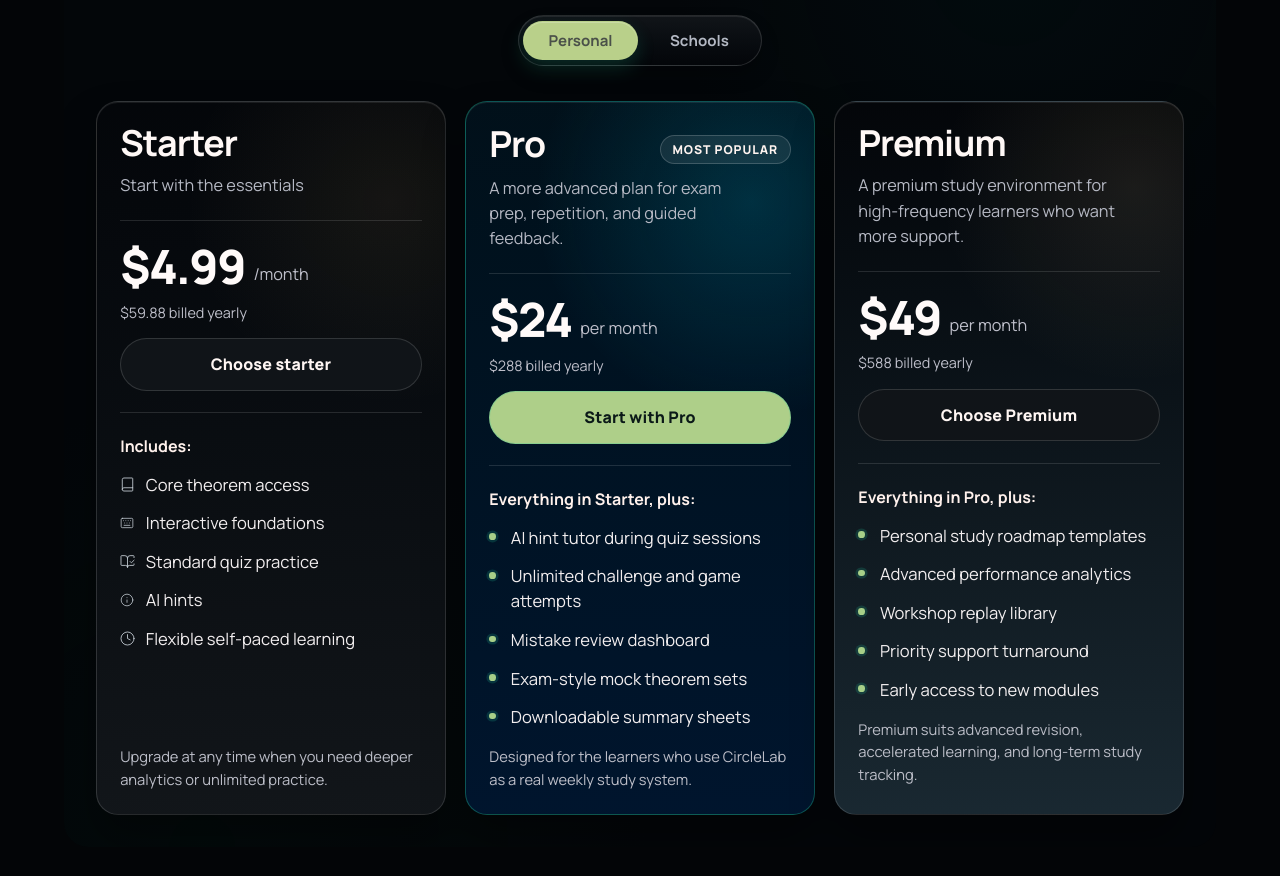
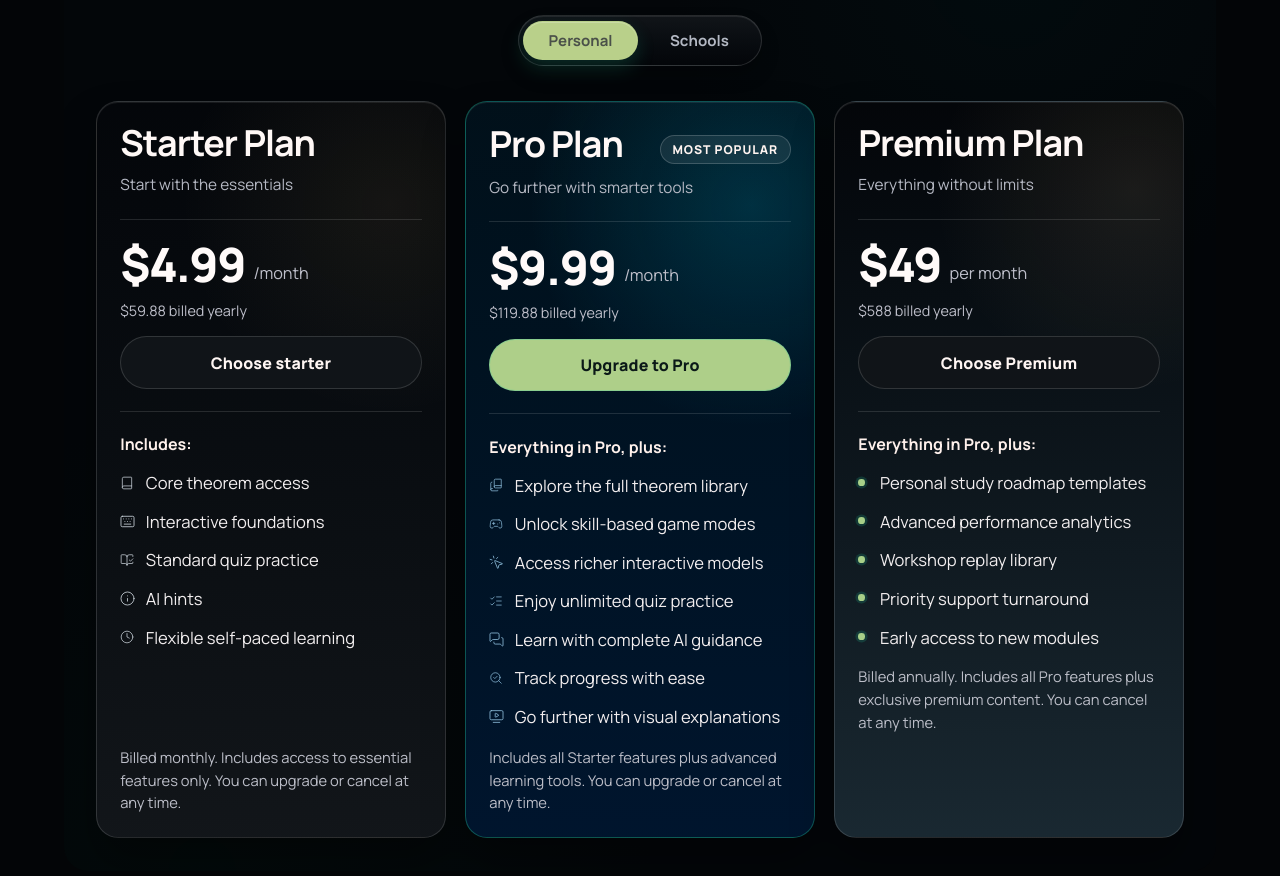
Before and after one commit to qmul-jp/ebu5315-interactive-media-design-and-production-2025-2026-25-26_ebu5315_g9, a plain HTML site: page homepage/homepage.html in a window 1280 px wide. Shown: the part 2660-3536 px from the top of the page. Drawn offline with Linux system fonts and the light colour scheme; grey boxes are pictures that could not be loaded.

Commit message:
v2.1.a.2.2
update pro plan icon

```diff
--- a/homepage/homepage.html
+++ b/homepage/homepage.html
@@ -460,7 +460,7 @@
             <article class="pricing-card pricing-card-starter">
               <div class="pricing-card-top">
                 <div>
-                  <h3>Starter</h3>
+                  <h3>Starter Plan</h3>
                   <p class="pricing-card-subtitle">Start with the essentials</p>
                 </div>
               </div>
@@ -480,43 +480,45 @@
                 <li>AI hints</li>
                 <li>Flexible self-paced learning</li>
               </ul>
-              <p class="pricing-card-note">Upgrade at any time when you need deeper analytics or unlimited practice.</p>
+              <p class="pricing-card-note">Billed monthly. Includes access to essential features only. You can upgrade or cancel at any time.</p>
             </article>
 
             <article class="pricing-card pricing-card-pro is-featured">
               <div class="pricing-card-top">
                 <div>
                   <div class="pricing-card-title-row">
-                    <h3>Pro</h3>
+                    <h3>Pro Plan</h3>
                     <div class="pricing-card-badge pricing-card-badge-inline">Most Popular</div>
                   </div>
-                  <p class="pricing-card-subtitle">A more advanced plan for exam prep, repetition, and guided feedback.</p>
+                  <p class="pricing-card-subtitle">Go further with smarter tools</p>
                 </div>
               </div>
               <div class="pricing-card-divider" aria-hidden="true"></div>
               <div class="pricing-card-price-row">
-                <span class="pricing-card-price">$24</span>
-                <span class="pricing-card-price-unit">per month</span>
+                <span class="pricing-card-price">$9.99</span>
+                <span class="pricing-card-price-unit">/month</span>
               </div>
-              <p class="pricing-card-price-note">$288 billed yearly</p>
-              <button class="pricing-card-cta" type="button">Start with Pro</button>
+              <p class="pricing-card-price-note">$119.88 billed yearly</p>
+              <button class="pricing-card-cta" type="button">Upgrade to Pro</button>
               <div class="pricing-card-divider" aria-hidden="true"></div>
-              <p class="pricing-card-feature-lead">Everything in Starter, plus:</p>
+              <p class="pricing-card-feature-lead">Everything in Pro, plus:</p>
               <ul class="pricing-feature-list">
-                <li>AI hint tutor during quiz sessions</li>
-                <li>Unlimited challenge and game attempts</li>
-                <li>Mistake review dashboard</li>
-                <li>Exam-style mock theorem sets</li>
-                <li>Downloadable summary sheets</li>
+                <li>Explore the full theorem library</li>
+                <li>Unlock skill-based game modes</li>
+                <li>Access richer interactive models</li>
+                <li>Enjoy unlimited quiz practice</li>
+                <li>Learn with complete AI guidance</li>
+                <li>Track progress with ease</li>
+                <li>Go further with visual explanations</li>
               </ul>
-              <p class="pricing-card-note">Designed for the learners who use CircleLab as a real weekly study system.</p>
+              <p class="pricing-card-note">Includes all Starter features plus advanced learning tools. You can upgrade or cancel at any time.</p>
             </article>
 
             <article class="pricing-card pricing-card-premium">
               <div class="pricing-card-top">
                 <div>
-                  <h3>Premium</h3>
-                  <p class="pricing-card-subtitle">A premium study environment for high-frequency learners who want more support.</p>
+                  <h3>Premium Plan</h3>
+                  <p class="pricing-card-subtitle">Everything without limits</p>
                 </div>
               </div>
               <div class="pricing-card-divider" aria-hidden="true"></div>
@@ -535,7 +537,7 @@
                 <li>Priority support turnaround</li>
                 <li>Early access to new modules</li>
               </ul>
-              <p class="pricing-card-note">Premium suits advanced revision, accelerated learning, and long-term study tracking.</p>
+              <p class="pricing-card-note">Billed annually. Includes all Pro features plus exclusive premium content. You can cancel at any time.</p>
             </article>
           </div>
         </div>
--- a/homepage/styles.css
+++ b/homepage/styles.css
@@ -1207,6 +1207,16 @@
   line-height: 1.56;
 }
 
+.pricing-panel[data-pricing-panel="personal"] .pricing-card h3,
+.pricing-panel[data-pricing-panel="personal"] .pricing-card .pricing-card-subtitle {
+  white-space: nowrap;
+}
+
+.pricing-panel[data-pricing-panel="personal"] .pricing-card .pricing-card-subtitle {
+  max-width: none;
+  font-size: 0.96rem;
+}
+
 .pricing-card-billing {
   flex: 0 0 auto;
   padding-top: 0.3rem;
@@ -1317,6 +1327,43 @@
   background-image: url("starter/clock.svg");
 }
 
+.pricing-panel[data-pricing-panel="personal"] .pricing-card-pro .pricing-feature-list li {
+  padding-left: 1.6rem;
+}
+
+.pricing-panel[data-pricing-panel="personal"] .pricing-card-pro .pricing-feature-list li::before {
+  top: 0.28rem;
+  width: 0.9rem;
+  height: 0.9rem;
+  border-radius: 0;
+  background: url("pro/book-copy.svg?v=2") center / contain no-repeat;
+  box-shadow: none;
+}
+
+.pricing-panel[data-pricing-panel="personal"] .pricing-card-pro .pricing-feature-list li:nth-child(2)::before {
+  background-image: url("pro/gamepad-2.svg?v=2");
+}
+
+.pricing-panel[data-pricing-panel="personal"] .pricing-card-pro .pricing-feature-list li:nth-child(3)::before {
+  background-image: url("pro/mouse-pointer-click.svg?v=2");
+}
+
+.pricing-panel[data-pricing-panel="personal"] .pricing-card-pro .pricing-feature-list li:nth-child(4)::before {
+  background-image: url("pro/list-checks.svg?v=2");
+}
+
+.pricing-panel[data-pricing-panel="personal"] .pricing-card-pro .pricing-feature-list li:nth-child(5)::before {
+  background-image: url("pro/messages-square.svg?v=2");
+}
+
+.pricing-panel[data-pricing-panel="personal"] .pricing-card-pro .pricing-feature-list li:nth-child(6)::before {
+  background-image: url("pro/search-check.svg?v=2");
+}
+
+.pricing-panel[data-pricing-panel="personal"] .pricing-card-pro .pricing-feature-list li:nth-child(7)::before {
+  background-image: url("pro/tv-minimal-play.svg?v=2");
+}
+
 .pricing-card-fit,
 .pricing-card-note {
   color: color-mix(in oklch, var(--muted) 76%, white);
@@ -1334,6 +1381,11 @@
 }
 
 .pricing-panel[data-pricing-panel="personal"] .pricing-card-starter .pricing-card-note {
+  margin-top: auto;
+  padding-top: 1rem;
+}
+
+.pricing-panel[data-pricing-panel="personal"] .pricing-card-pro .pricing-card-note {
   margin-top: auto;
   padding-top: 1rem;
 }
```
Also changed, not shown: homepage/pro/book-copy.svg (added), homepage/pro/gamepad-2.svg (added), homepage/pro/list-checks.svg (added), homepage/pro/messages-square.svg (added), homepage/pro/mouse-pointer-click.svg (added), homepage/pro/search-check.svg (added), homepage/pro/tv-minimal-play.svg (added).
